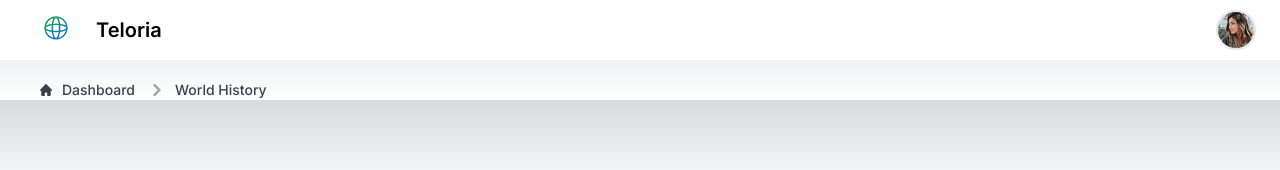
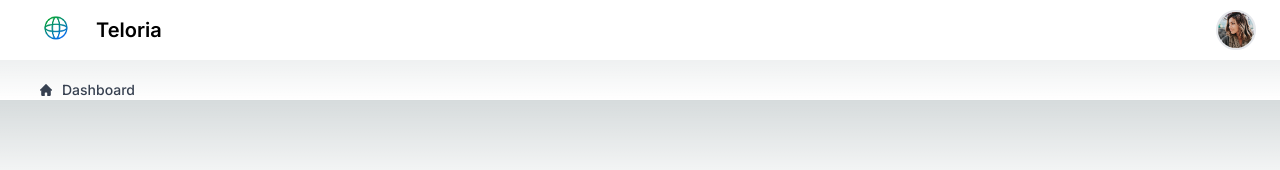
Before and after one commit to ares0524/Backstory-subdomain, a Next.js app: page /dashboard in a window 1280 px wide. Shown: the top 170 px of the page. Built offline with nearby package versions, Linux system fonts and the light colour scheme.

Commit message:
Update page.tsx

```diff
--- a/app/dashboard/page.tsx
+++ b/app/dashboard/page.tsx
@@ -9,20 +9,12 @@ export default function Dashboard() {
                 <nav className="flex" aria-label="Breadcrumb">
                     <ol className="inline-flex items-center space-x-1 md:space-x-3">
                         <li className="inline-flex items-center">
-                            <a href="#" className="inline-flex items-center text-sm font-medium text-gray-700 hover:text-blue-600 dark:text-gray-400 dark:hover:text-white">
+                            <a href="dashboard" className="inline-flex items-center text-sm font-medium text-gray-700 hover:text-blue-600 dark:text-gray-400 dark:hover:text-white">
                                 <svg className="w-3 h-3 mr-2.5" aria-hidden="true" xmlns="http://www.w3.org/2000/svg" fill="currentColor" viewBox="0 0 20 20">
                                 <path d="m19.707 9.293-2-2-7-7a1 1 0 0 0-1.414 0l-7 7-2 2a1 1 0 0 0 1.414 1.414L2 10.414V18a2 2 0 0 0 2 2h3a1 1 0 0 0 1-1v-4a1 1 0 0 1 1-1h2a1 1 0 0 1 1 1v4a1 1 0 0 0 1 1h3a2 2 0 0 0 2-2v-7.586l.293.293a1 1 0 0 0 1.414-1.414Z"/>
                                 </svg>
                                 Dashboard
                             </a>
-                        </li>
-                        <li>
-                            <div className="flex items-center">
-                                <svg className="w-3 h-3 text-gray-400 mx-1" aria-hidden="true" xmlns="http://www.w3.org/2000/svg" fill="none" viewBox="0 0 6 10">
-                                <path stroke="currentColor" strokeLinecap="round" strokeLinejoin="round" strokeWidth="2" d="m1 9 4-4-4-4"/>
-                                </svg>
-                                <a href="#" className="ml-1 text-sm font-medium text-gray-700 hover:text-blue-600 md:ml-2 dark:text-gray-400 dark:hover:text-white">World History</a>
-                            </div>
                         </li>
                     </ol>
                 </nav>
```
